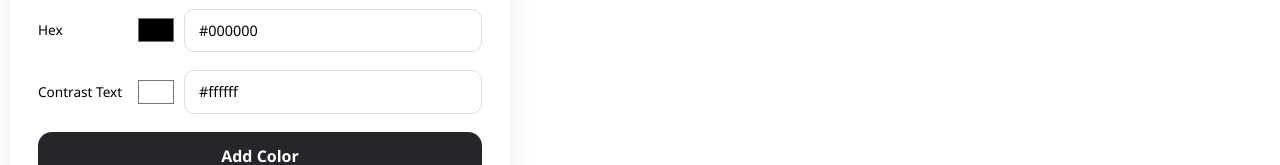
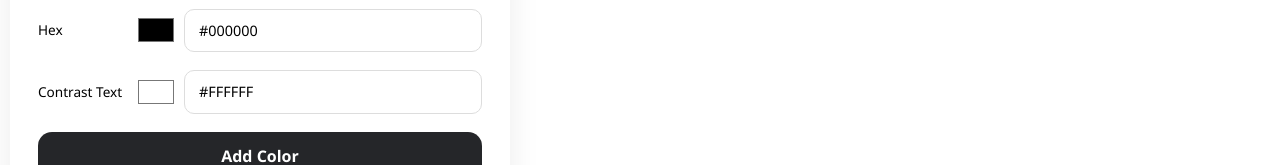
Before and after one commit to YssraChahine/recap-project-4, a React (Vite) app: page / in a window 1280 px wide. Shown: the part 139-304 px from the top of the page. Built offline with nearby package versions, Linux system fonts and the light colour scheme.

Commit message:
change contrastText

```diff
--- a/src/Components/ColorForm/ColorForm.jsx
+++ b/src/Components/ColorForm/ColorForm.jsx
@@ -5,7 +5,7 @@ import "./ColorForm.css";
 export default function ColorForm({
   role = "",
   hex = "#000000",
-  contrastText = "#ffffff",
+  contrastText = "#FFFFFF",
   onSubmit,
   className = "color-form",
 }) {
```
